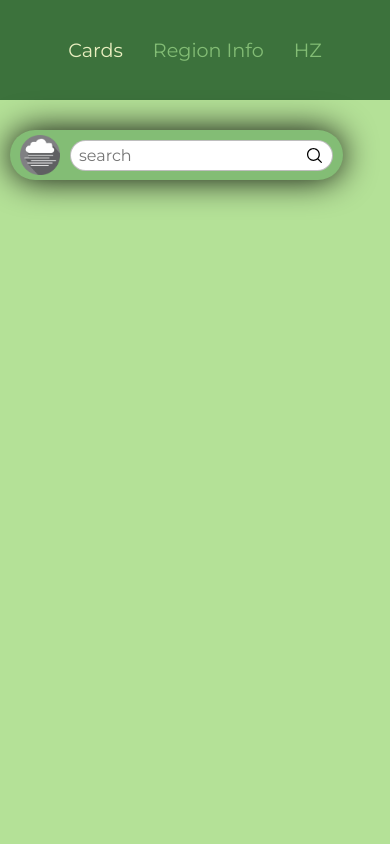
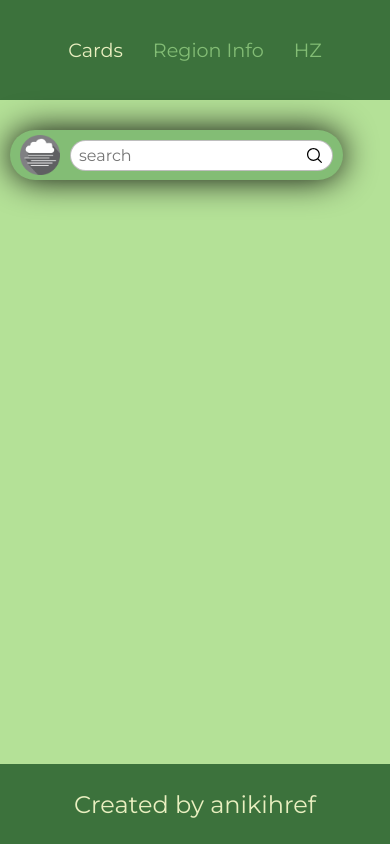
Before and after one commit to anikihref/weather-app, a React (Create React App) app: page / in a window 390 px wide. Built offline with nearby package versions, Linux system fonts and the light colour scheme.

Commit message:
add footer

```diff
--- /dev/null
+++ b/src/Footer.js
@@ -0,0 +1,9 @@
+import React from 'react'
+
+export default function Footer() {
+  return (
+    <footer className='footer'>
+      <p className='footer__text'>Created by anikihref</p>
+    </footer>
+  )
+}
--- a/src/components/Layout.js
+++ b/src/components/Layout.js
@@ -3,7 +3,7 @@ import { Outlet } from 'react-router-dom';
 import Header from '../Header';
 import Main from '../Main';
 import Navbar from './Navbar';
-
+import Footer from '../Footer'
 
 export default function Layout({ headerContent }) {
   return (
@@ -18,6 +18,7 @@ export default function Layout({ headerContent }) {
 
       </Main>
 
+      <Footer />
     </>
   );
 }
--- a/src/css/index.css
+++ b/src/css/index.css
@@ -6,7 +6,7 @@
 }
 
 
-.root {
+#root {
     display: flex;
     flex-direction: column;
     min-height: 100%;
@@ -43,6 +43,20 @@ a {
 
 .header {
     margin-bottom: 30px;
+}
+
+.footer {
+    margin-top: 50px;
+    display: flex;
+    justify-content: center;
+    align-items: center;
+    height: 150px;
+    background-color: var(--darkGreen);
+}
+
+.footer__text {
+    color: var(--whiteGreen);
+    font-size: 3rem;
 }
 
 .container {
@@ -350,6 +364,13 @@ a {
 }
 
 @media (max-width: 768px) {
+    .footer {
+        height: 80px;
+    }
+    .footer__text {
+        font-size: 1.5rem;
+    }
+
     .weather-content__container {
         grid-template-columns: 1fr;
         grid-gap: 20px;
```
